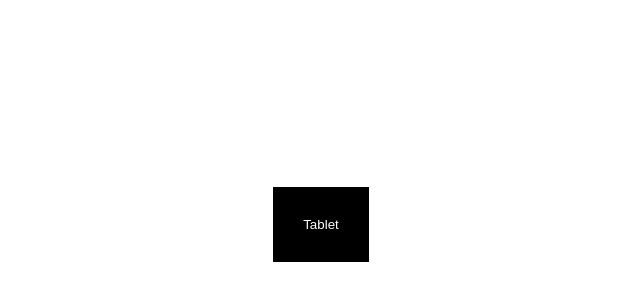
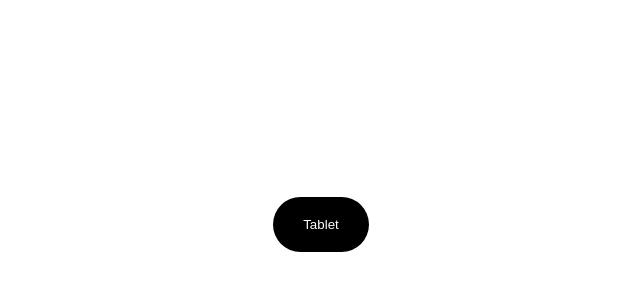
Before and after one commit to jadsonsantos/react-origamid, a React (Create React App) app: page / in a window 1280 px wide. Shown: the part 176-476 px from the top of the page, without its empty margins (319-959 px from the left). Built offline with nearby package versions, Linux system fonts and the light colour scheme.

Commit message:
estiliza botão

```diff
--- a/src/components/Products/index.css
+++ b/src/components/Products/index.css
@@ -7,7 +7,9 @@
 
 .button {
   border: none;
-  padding: 30px;
+  padding: 20px 30px;
+  border-radius: 50px;
+  margin: 20px;
   background-color: black;
   color: white;
   cursor: pointer;
```
